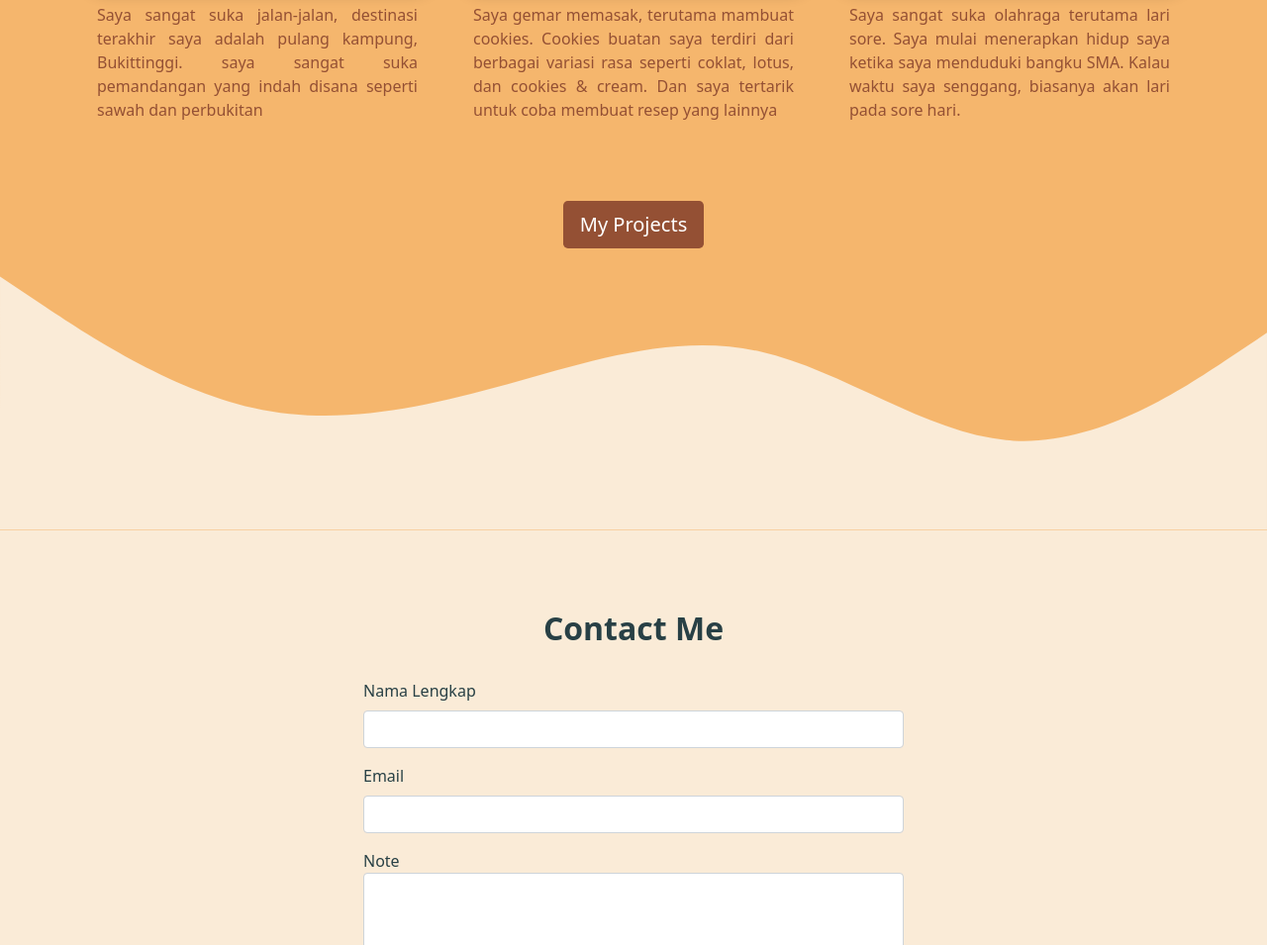
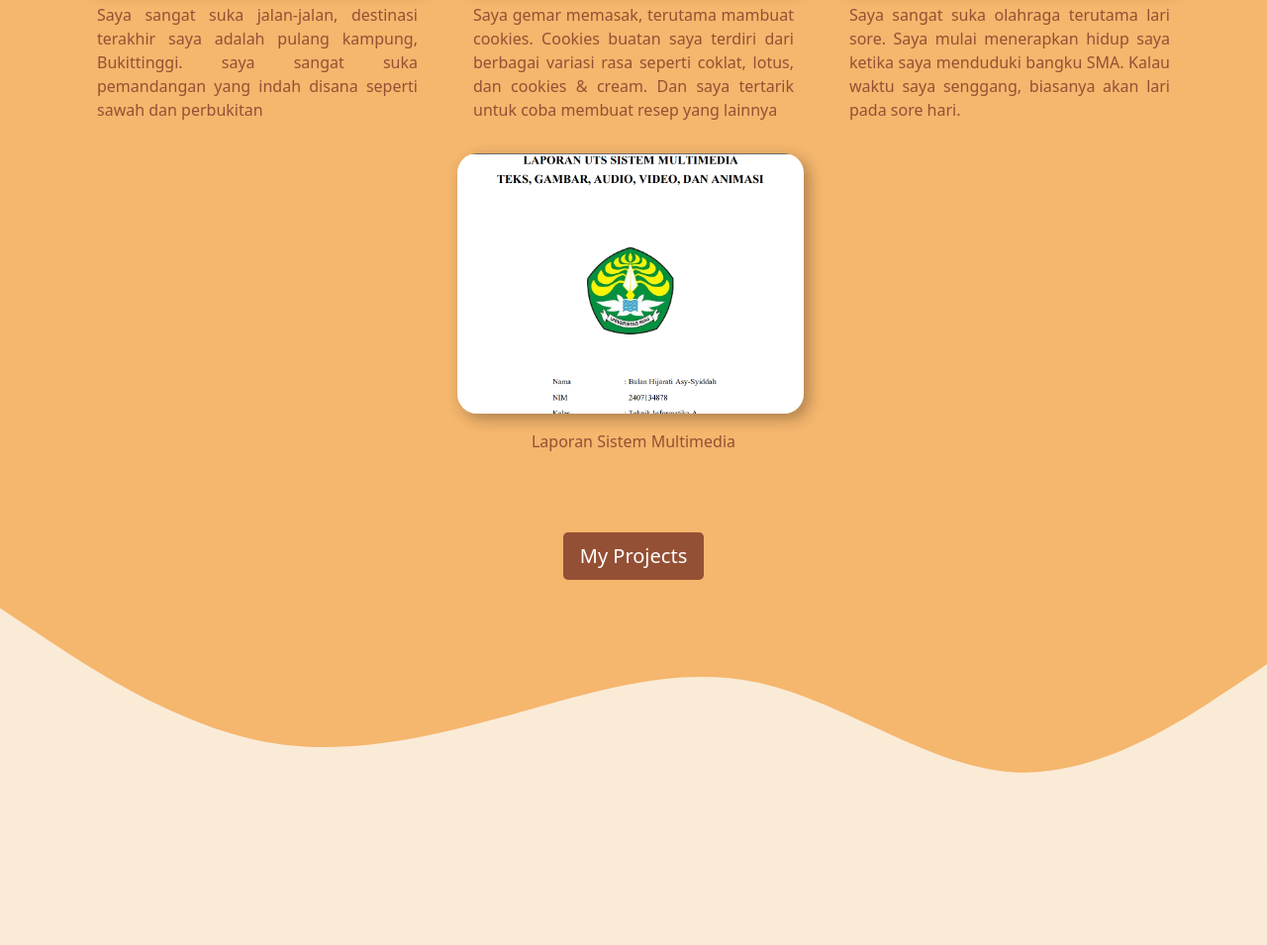
Before and after one commit to bulanhijarati/bulanhijarati.github.io, a plain HTML site: page index.html in a window 1280 px wide. Shown: the part 1830-2785 px from the top of the page at 99% size. Drawn offline with nearby package versions, Linux system fonts and the light colour scheme.

Commit message:
file baru

```diff
--- a/index.html
+++ b/index.html
@@ -121,6 +121,14 @@
               </p>
             </div>
           </div>
+          <div class="col-md-4 mb-3">
+            <a href="projek/LAPORAN SISTEM MULTIMEDIA.pdf" target="_blank">
+              <img src="projek/laporan.png" class="rounded-shadow-bordered" style="border-radius: 20px; width: 350px; box-shadow: 5px 5px 15px rgba(0, 0, 0, 0.3)" alt="Projects tiramisu" />
+            </a>
+            <div class="card-body">
+              <p class="card-text text-center text-bold" style="color: #945034">Laporan Sistem Multimedia</p>
+            </div>
+          </div>
         </div>
       </div>
       <div class="d-flex justify-content-center mt-5">
```
Also changed, not shown: 2 other files.
